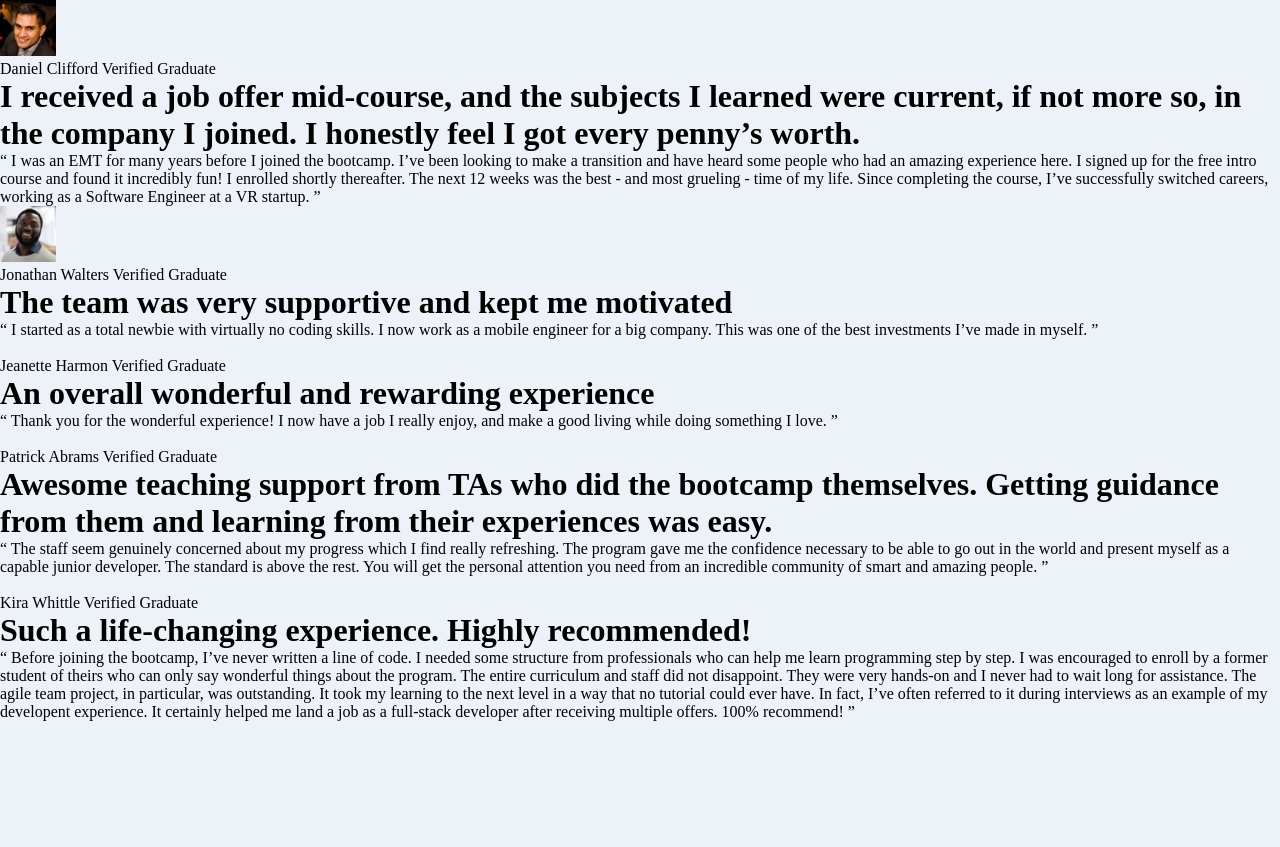
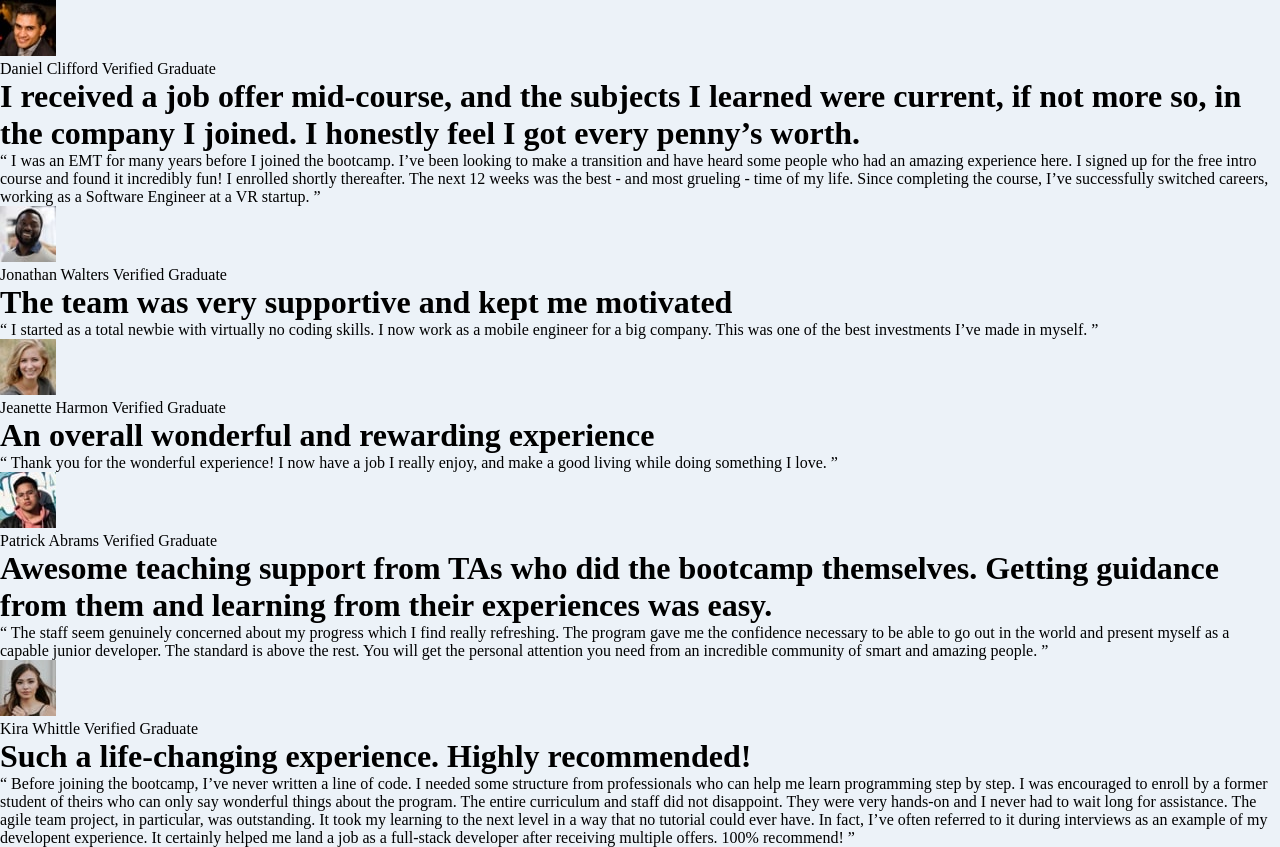
Before and after one commit to Neel-07/Testimonials-Grid-Section, a plain HTML site: page index.html in a window 1280 px wide. Before the commit the page ends 800 px from the top, so only its background shows below. Drawn offline with Linux system fonts and the light colour scheme.

Commit message:
images inserted

```diff
--- a/index.html
+++ b/index.html
@@ -58,7 +58,7 @@
 
 
     <div class="card3">
-      <img src="" alt="">
+      <img src="./images/image-jeanette.jpg" alt="image-jeanette">
       <div class="author">
         <span>
           Jeanette Harmon
@@ -78,7 +78,7 @@
 
 
     <div class="card4">
-      <img src="" alt="">
+      <img src="./images/image-patrick.jpg" alt="image-patrick">
       <div class="author">
         <span>
           Patrick Abrams
@@ -98,7 +98,7 @@
     </div>
 
     <div class="card5">
-      <img src="" alt="">
+      <img src="./images/image-kira.jpg" alt="image-kira">
       <div class="author">
         <span>
           Kira Whittle
```
